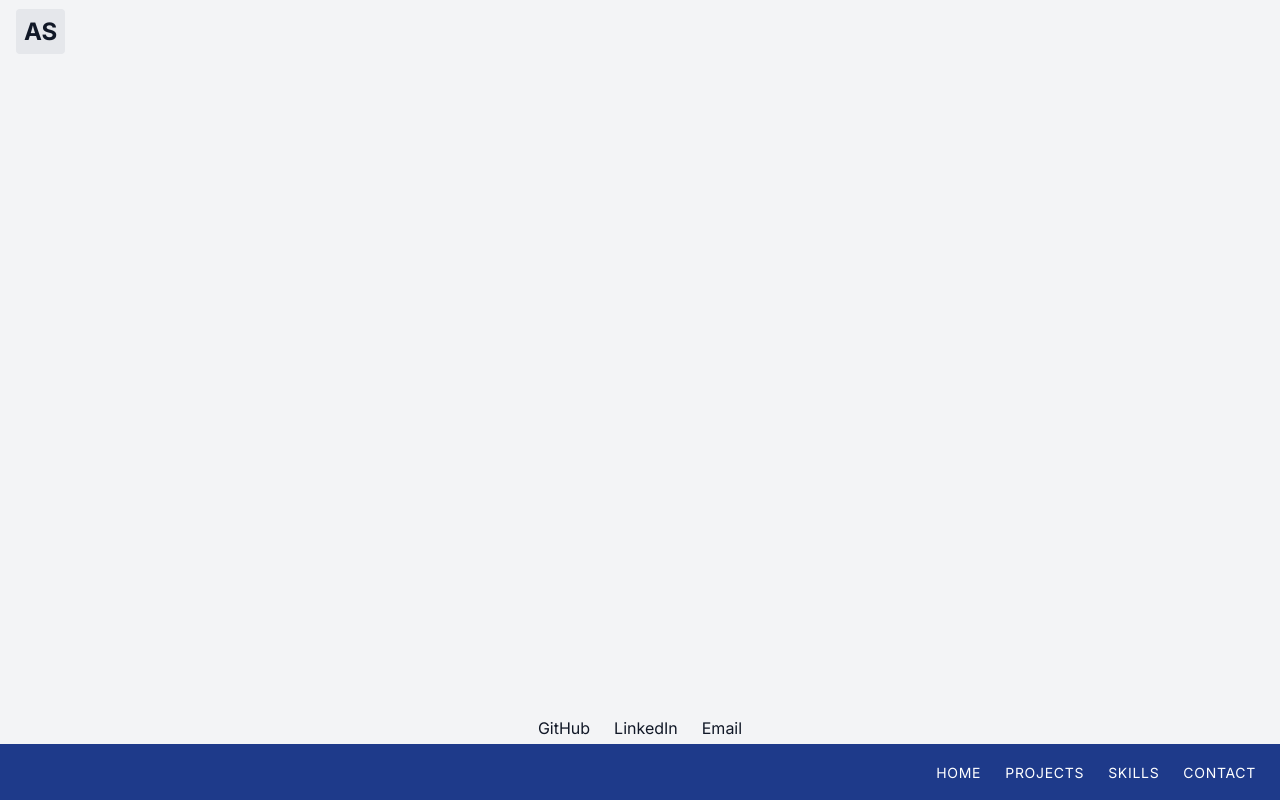
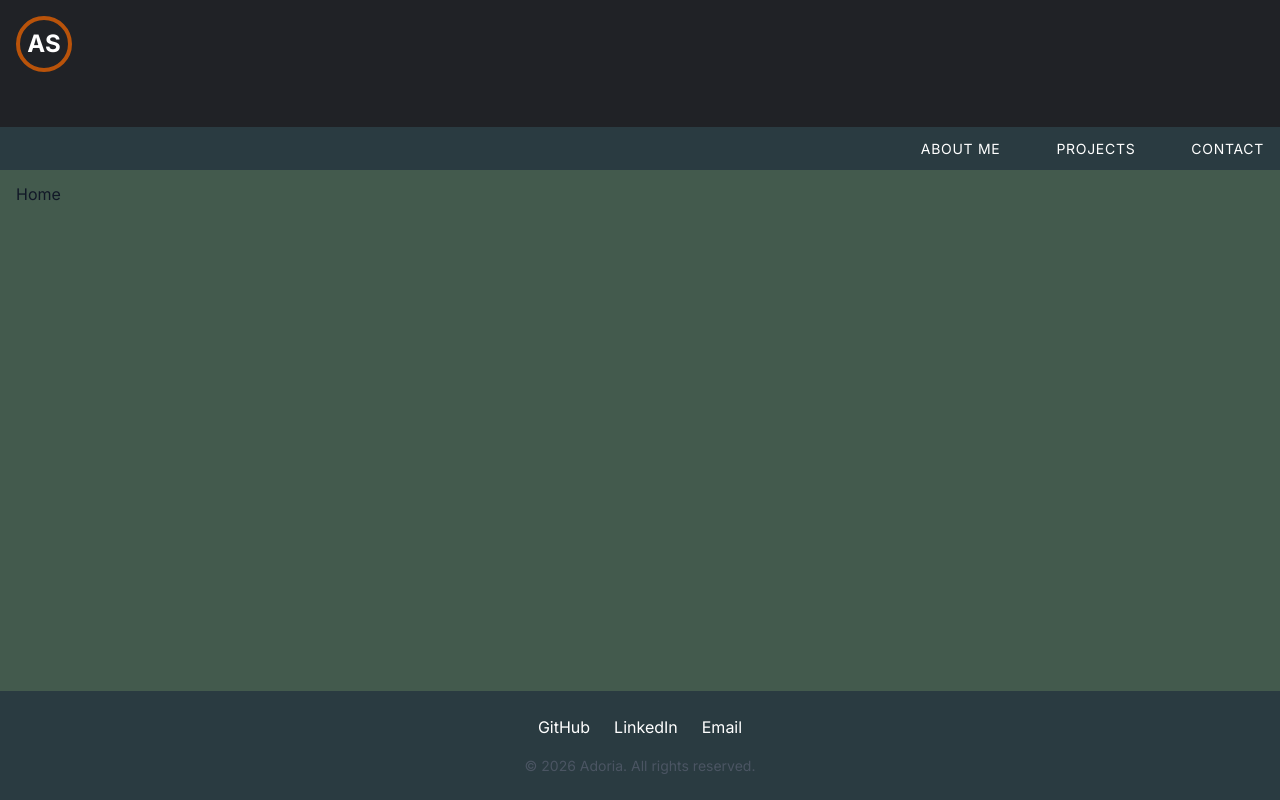
Before and after one commit to AdoriaDev/portfolio-project-repo, a Next.js app: page / in a window 1280 px wide. Built offline with nearby package versions, Linux system fonts and the light colour scheme.

Commit message:
UI Improvements and page setup

```diff
--- a/app/components/Footer.tsx
+++ b/app/components/Footer.tsx
@@ -1,15 +1,15 @@
-import "../globals.css";
+import './styles/Footer.css';
 
 export default function Footer() {
   return (
-    <footer className="footerBody py-6 mt-8">
-      <div className="container mx-auto px-4 text-center">
-        <div className="flex justify-center space-x-6 mb-4">
+    <footer className="footer-body">
+      <div className="footer-container">
+        <div className="social-links">
           <a
             href="https://github.com/AdoriaDev"
             target="_blank"
             rel="noopener noreferrer"
-            className="hover:text-blue-600"
+            className="social-link"
           >
             GitHub
           </a>
@@ -17,20 +17,20 @@ export default function Footer() {
             href="https://www.linkedin.com/in/adoria-stevens-170a7111b/"
             target="_blank"
             rel="noopener noreferrer"
-            className="hover:text-blue-600"
+            className="social-link"
           >
             LinkedIn
           </a>
-        <a
-            href="https://www.linkedin.com/in/yourusername"
+          <a
+            href="mailto:your-email@example.com"
             target="_blank"
             rel="noopener noreferrer"
-            className="hover:text-blue-600"
-        >
+            className="social-link"
+          >
             Email
-        </a>
+          </a>
         </div>
-        <p className="text-sm text-gray-600">
+        <p className="copyright-text">
           © {new Date().getFullYear()} Adoria. All rights reserved.
         </p>
       </div>
--- a/app/components/Header.tsx
+++ b/app/components/Header.tsx
@@ -1,49 +1,28 @@
-// components/Header.tsx
 import Link from 'next/link'
-import Image from 'next/image'
-import "../globals.css";
+import './styles/Header.css';
 
 export default function Header() {
   return (
-    <header className="relative w-full">
-      {/* Logo on top left */}
-      <Link href="/" className="absolute top-4 left-4 z-10">
-        <span className="text-2xl font-bold bg-gray-200 p-2 rounded">AS</span>
+    <header className="header">
+      <Link href="/" className="logo">
+        <span className="logo-text">AS</span>
       </Link>
 
-      {/* Navigation bar on bottom right */}
-      <nav className="fixed bottom-0 right-0 w-full bg-blue-900 text-white py-4 z-50">
-        <div className="container mx-auto flex justify-end">
-          <ul className="flex space-x-6 mr-6">
+      <nav className="nav-container">
+        <div className="container mx-auto nav-content">
+          <ul className="nav-list">
             <li>
-              <Link
-                href="/"
-                className="hover:text-blue-300 transition-colors duration-300 text-sm uppercase tracking-wider"
-              >
-                Home
+              <Link href="/" className="nav-link">
+                About Me
               </Link>
             </li>
             <li>
-              <Link
-                href="/projects"
-                className="hover:text-blue-300 transition-colors duration-300 text-sm uppercase tracking-wider"
-              >
+              <Link href="/projects" className="nav-link">
                 Projects
               </Link>
             </li>
             <li>
-              <Link
-                href="/skills"
-                className="hover:text-blue-300 transition-colors duration-300 text-sm uppercase tracking-wider"
-              >
-                Skills
-              </Link>
-            </li>
-            <li>
-              <Link
-                href="/contact"
-                className="hover:text-blue-300 transition-colors duration-300 text-sm uppercase tracking-wider"
-              >
+              <Link href="/contact" className="nav-link">
                 Contact
               </Link>
             </li>
--- /dev/null
+++ b/app/components/styles/Footer.css
@@ -0,0 +1,37 @@
+.footer-body {
+  padding-top: 1.5rem;
+  padding-bottom: 1.5rem;
+  margin-top: 2rem;
+  background-color: #2A3B41;
+}
+
+.footer-container {
+  max-width: 1200px;
+  margin-left: auto;
+  margin-right: auto;
+  padding-left: 1rem;
+  padding-right: 1rem;
+  text-align: center;
+}
+
+.social-links {
+  display: flex;
+  justify-content: center;
+  gap: 1.5rem;
+  margin-bottom: 1rem;
+}
+
+.social-link {
+  color: white;
+  text-decoration: none;
+  transition: color 0.3s ease;
+}
+
+.social-link:hover {
+  color: #B9530A
+}
+
+.copyright-text {
+  font-size: 0.875rem;
+  color: #4b5563;
+}
--- /dev/null
+++ b/app/components/styles/Header.css
@@ -0,0 +1,68 @@
+.header {
+  position: relative;
+  width: 100%;
+  min-height: 150px;
+  background-color: #202226;
+}
+
+.logo {
+  position: absolute;
+  top: 1rem;
+  left: 1rem;
+  z-index: 50;
+  padding: 1.5rem;
+  width: 50px;
+  height: 50px;
+  display: flex;
+  justify-content: center;
+  align-items: center;
+  border-radius: 50%;
+  border: 4px solid #B9530A;
+}
+
+.logo-text {
+  font-size: 1.5rem;
+  font-weight: 800;
+  line-height: 1;
+  color: white;
+}
+
+.nav-container {
+  position: absolute;
+  bottom: -20px;
+  left: 0;
+  width: 100%;
+  background-color: #2A3B41;
+  color: white;
+  padding: 0.6rem 0;
+  z-index: 40;
+}
+
+.nav-content {
+  display: flex;
+  justify-content: flex-end;
+  margin-right: 1.5rem;
+}
+
+.nav-list {
+  display: flex;
+  gap: 1.5rem;
+}
+
+.nav-link {
+  font-size: 0.875rem;
+  text-transform: uppercase;
+  letter-spacing: 0.05em;
+  transition: all 0.3s ease;
+  padding: 0.5rem 1rem;
+  border-radius: 0.25rem;
+  text-decoration: none;
+  color: white;
+}
+
+.nav-link:hover {
+  background-color: #B9530A;
+  color: white;
+  transform: scale(1.05);
+  box-shadow: 0 4px 6px rgba(0,0,0,0.1);
+}
--- /dev/null
+++ b/app/contact/page.tsx
@@ -0,0 +1,13 @@
+'use client';
+import Image from "next/image";
+import { useState } from 'react';
+import "./Contact.css";
+
+export default function Contact() {
+
+  return (
+    <div>
+      Contact
+    </div>
+  );
+}
--- a/app/globals.css
+++ b/app/globals.css
@@ -5,4 +5,5 @@
 /* Optional: Any custom global styles */
 body {
   @apply bg-gray-100 text-gray-900;
+  background-color: #435A4D;
 }
--- a/app/page.tsx
+++ b/app/page.tsx
@@ -1,3 +1,4 @@
+'use client';
 import Image from "next/image";
 import { useState } from 'react';
 
@@ -179,6 +180,7 @@ export default function Home() {
   return (
     <div>
       Home
+      {/* For each item in filtered skills array, display item with border, image, and title */}
     </div>
   );
 }
--- /dev/null
+++ b/app/projects/page.tsx
@@ -0,0 +1,13 @@
+'use client';
+import Image from "next/image";
+import { useState } from 'react';
+import "./Projects.css";
+
+export default function Projects() {
+
+  return (
+    <div>
+      Projects
+    </div>
+  );
+}
```
Also changed, not shown: app/contact/Contact.css (added), app/projects/Projects.css (added).
